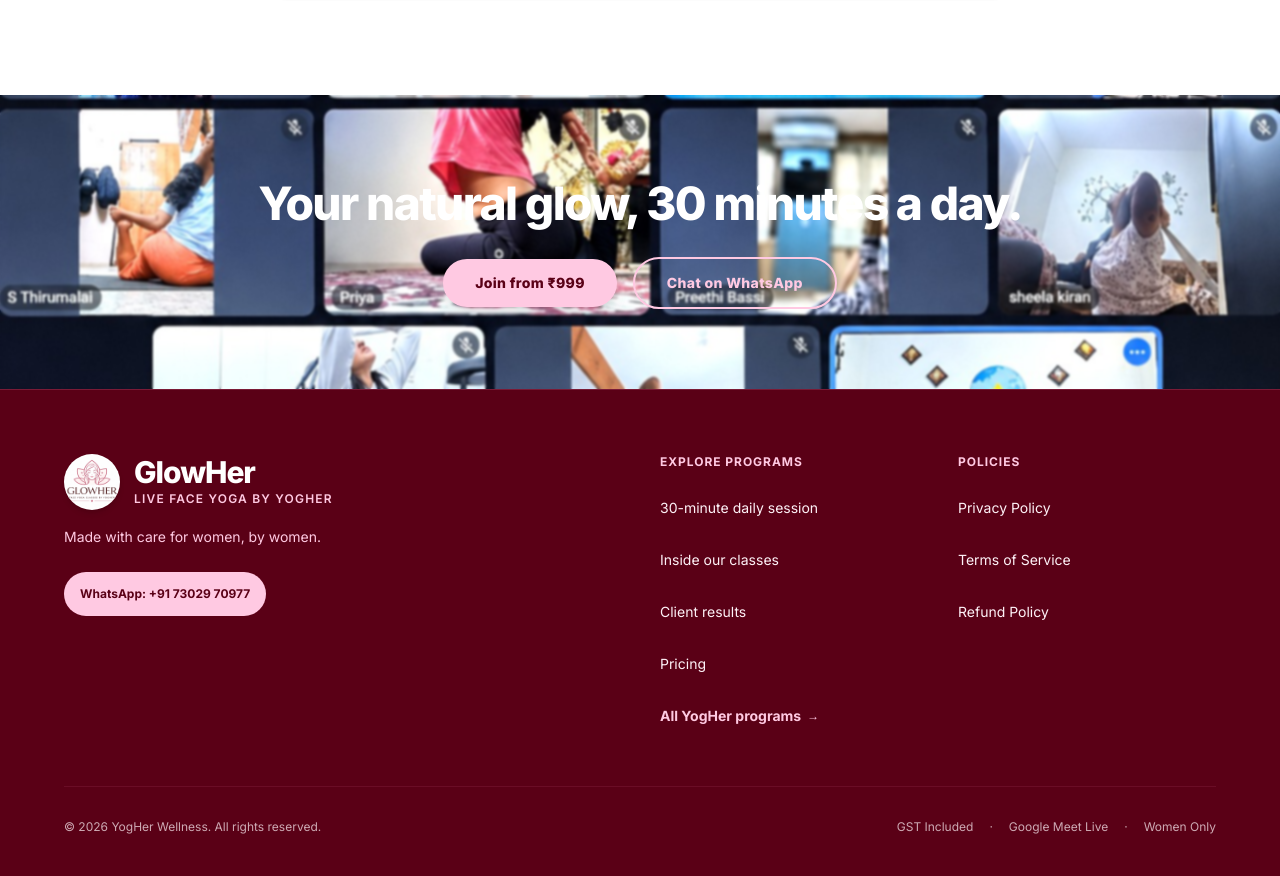
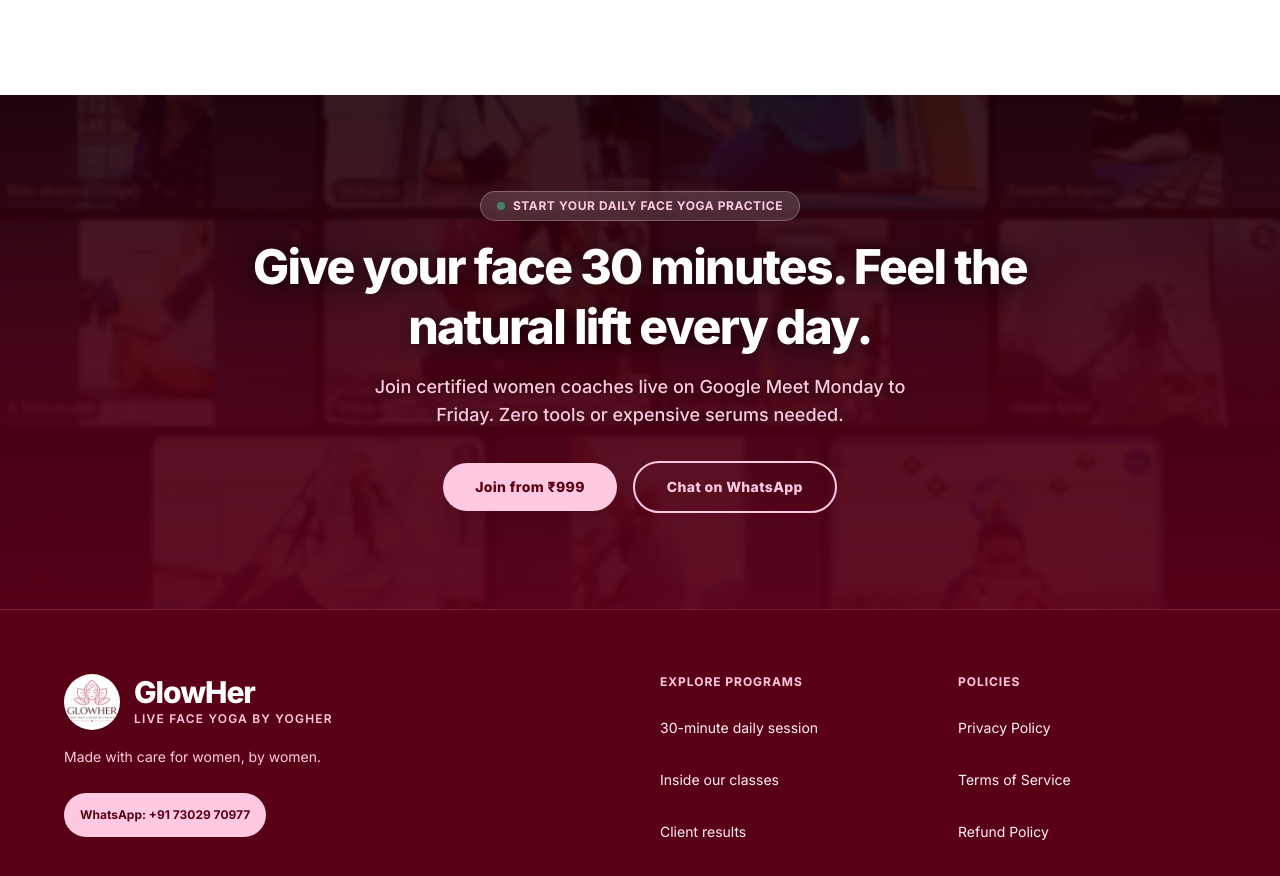
Before and after one commit to prathamshihani-dotcom/Glowher, a Next.js app: page / in a window 1280 px wide. Shown: the part 9245-10121 px from the top of the page. Built offline with nearby package versions, Linux system fonts and the light colour scheme; no server answers.

Commit message:
Fix FinalCTA background overlay contrast and update text for high visibility

```diff
--- a/components/sections/GlowFinalCTA.tsx
+++ b/components/sections/GlowFinalCTA.tsx
@@ -8,33 +8,51 @@ export default function GlowFinalCTA() {
   return (
     <section
       style={{ position: "relative", overflow: "hidden" }}
-      className="relative w-full py-16 sm:py-20 overflow-hidden bg-bordeaux text-white"
+      className="relative w-full py-16 sm:py-24 overflow-hidden bg-bordeaux text-white"
     >
-      {/* Background Photo with Bordeaux ~82% Overlay */}
+      {/* Background Photo with Guaranteed High-Contrast Dark Bordeaux Overlay */}
       <div
         style={{ position: "absolute", top: 0, left: 0, right: 0, bottom: 0, overflow: "hidden" }}
         className="absolute inset-0 z-0 overflow-hidden"
       >
         <SafeImage
           src={IMAGES.glowherFinalCTA}
-          alt="Live Google Meet group yoga batch session"
+          alt="Live Google Meet face yoga session"
           fill
           loading="lazy"
           sizes="100vw"
           className="object-cover object-center"
         />
-        <div className="absolute inset-0 bg-[#5A0016]/82 backdrop-blur-[1px]" />
+        {/* Dual dark overlay: gradient + blur for 100% text legibility */}
+        <div
+          style={{
+            background: "linear-gradient(180deg, rgba(30, 0, 7, 0.90) 0%, rgba(70, 0, 17, 0.93) 50%, rgba(90, 0, 22, 0.95) 100%)",
+          }}
+          className="absolute inset-0 backdrop-blur-[2px]"
+        />
       </div>
 
       <div className="relative z-10 max-w-[900px] mx-auto px-4 sm:px-6 text-center">
-        <h2 className="text-[28px] sm:text-[38px] md:text-[46px] font-extrabold tracking-tightest leading-tight text-white mb-6">
-          Your natural glow, 30 minutes a day.
+        {/* Pill Badge */}
+        <div className="inline-flex items-center gap-2 px-4 py-1.5 rounded-full bg-white/15 backdrop-blur-md border border-white/25 text-cotton text-xs font-bold uppercase tracking-wider mb-4 shadow-sm">
+          <span className="w-2 h-2 rounded-full bg-emerald-400 animate-pulse" />
+          <span>Start Your Daily Face Yoga Practice</span>
+        </div>
+
+        {/* High-visibility Headline */}
+        <h2 className="text-[28px] sm:text-[38px] md:text-[48px] font-extrabold tracking-tightest leading-tight text-white drop-shadow-[0_2px_12px_rgba(0,0,0,0.85)] mb-4">
+          Give your face 30 minutes. Feel the natural lift every day.
         </h2>
+
+        {/* Supporting subline */}
+        <p className="text-cotton text-sm sm:text-base md:text-lg max-w-xl mx-auto mb-8 leading-relaxed font-medium drop-shadow-[0_1px_4px_rgba(0,0,0,0.7)]">
+          Join certified women coaches live on Google Meet Monday to Friday. Zero tools or expensive serums needed.
+        </p>
 
         <div className="flex flex-col sm:flex-row items-center justify-center gap-4">
           <Link
             href="#trial"
-            className="w-full sm:w-auto min-h-[48px] px-8 py-3.5 rounded-full bg-cotton text-bordeaux font-extrabold text-sm tracking-wide shadow-lg hover:bg-white transition-all flex items-center justify-center"
+            className="w-full sm:w-auto min-h-[48px] px-8 py-3.5 rounded-full bg-cotton text-bordeaux font-extrabold text-sm tracking-wide shadow-xl hover:bg-white transition-all flex items-center justify-center hover:scale-105"
           >
             Join from ₹999
           </Link>
@@ -42,7 +60,7 @@ export default function GlowFinalCTA() {
             href={siteConfig.glowherWhatsAppUrl}
             target="_blank"
             rel="noopener noreferrer"
-            className="w-full sm:w-auto min-h-[48px] px-8 py-3.5 rounded-full border-2 border-cotton text-cotton font-extrabold text-sm tracking-wide hover:bg-cotton/10 transition-all flex items-center justify-center"
+            className="w-full sm:w-auto min-h-[48px] px-8 py-3.5 rounded-full border-2 border-cotton text-cotton font-extrabold text-sm tracking-wide hover:bg-white/15 transition-all flex items-center justify-center backdrop-blur-sm"
           >
             {hero.ctaSecondary}
           </a>
```
